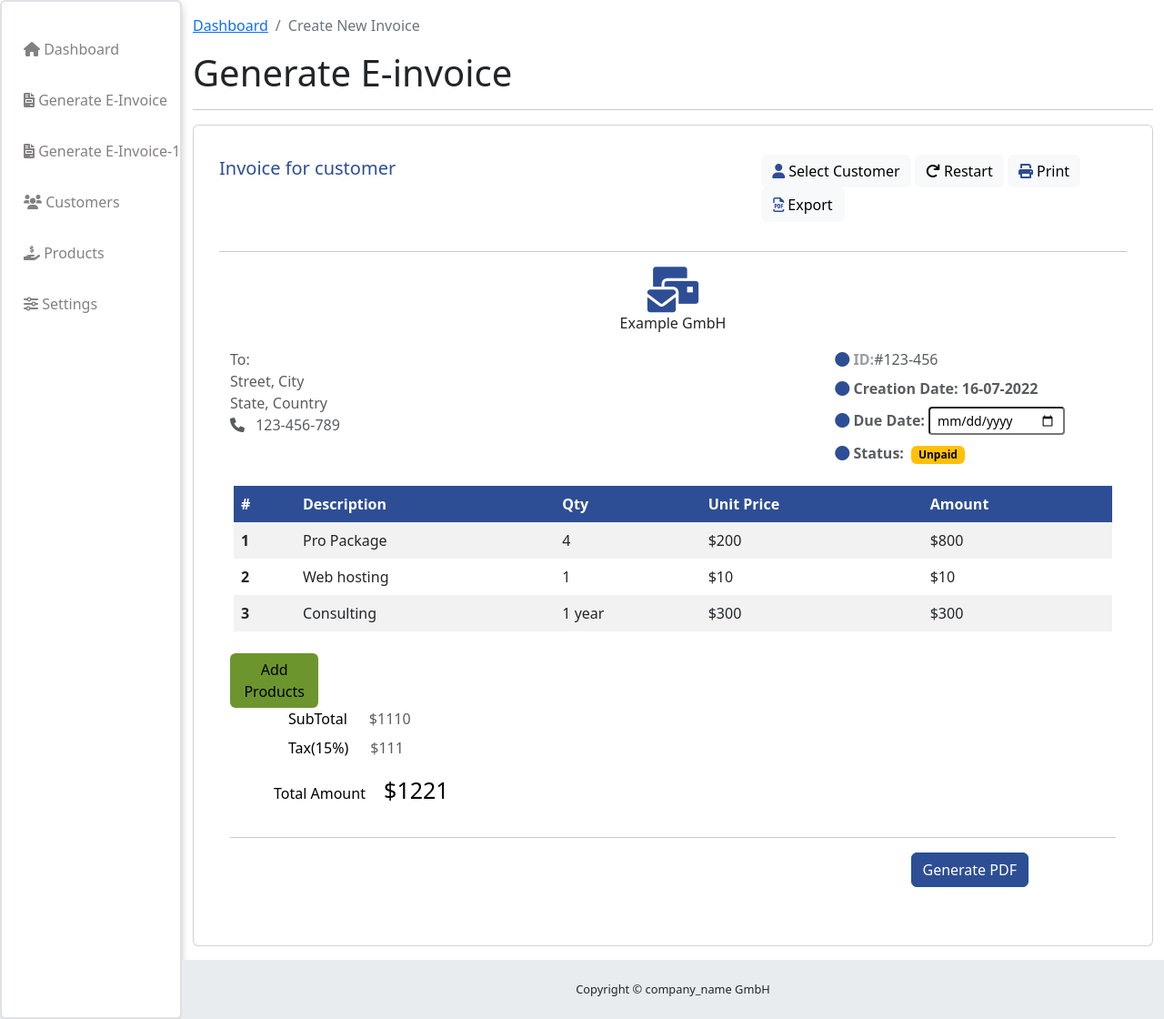
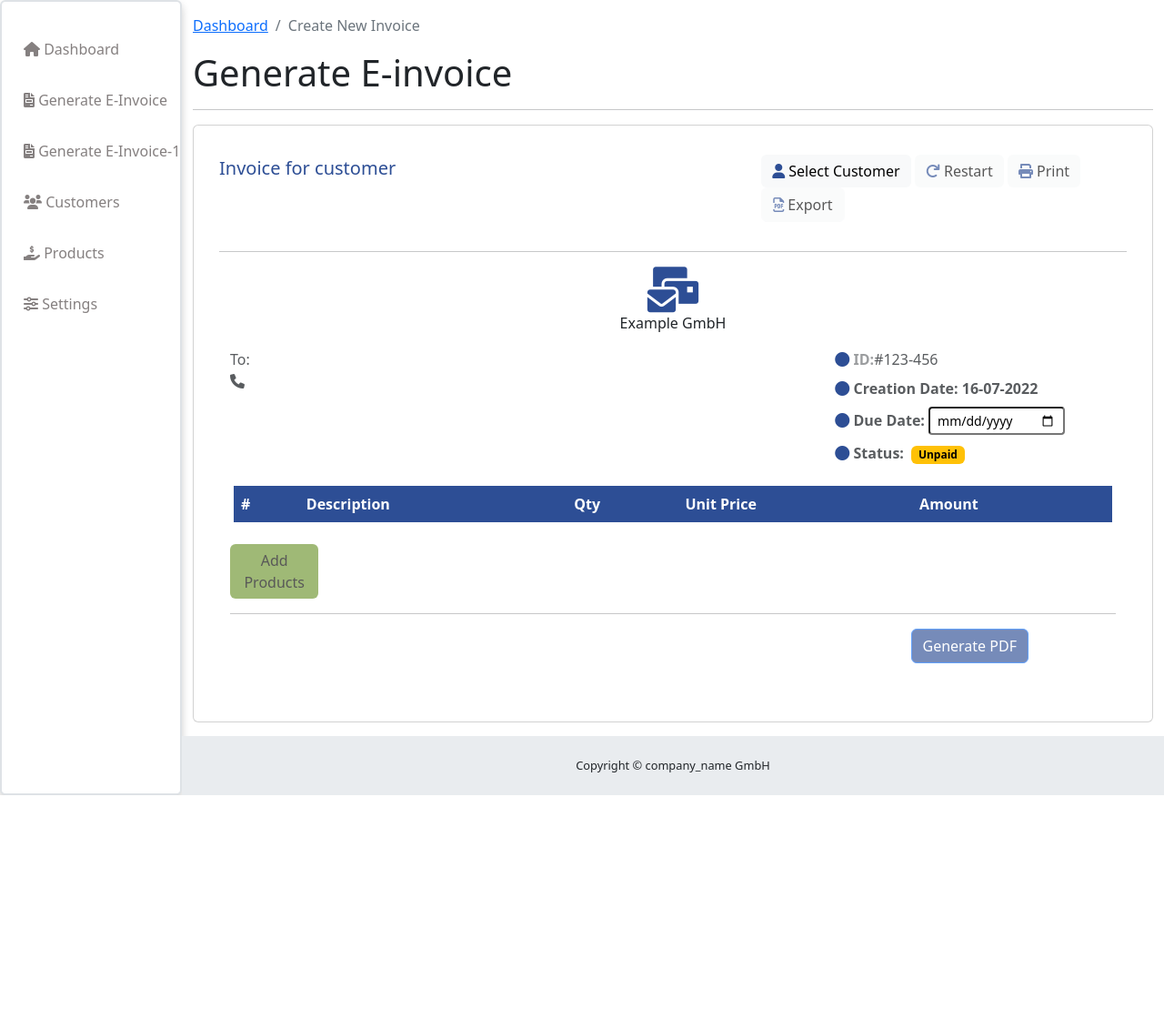
Before and after one commit to NikhilRaikar17/e-invoice, a Flask app: page /generate_invoice_1 in a window 1280 px wide. Shown: the part 60-1180 px from the top of the page at 91% size. After the commit the page ends 934 px from the top, so only its background shows below. Run offline with Flask 2, Linux system fonts and the light colour scheme; a user stored in the database is signed in; data that the repository does not hold is empty; some libraries are stand-ins or nearby versions.

Commit message:
css updates

```diff
--- a/e_invoice/templates/invoice_example.html
+++ b/e_invoice/templates/invoice_example.html
@@ -17,7 +17,7 @@
                     </div>
                     <div class="col-xl-5 float-end">
 
-                        <a  class="btn btn-light text-capitalize border-0"
+                        <button  class="btn btn-light text-capitalize border-0"
                             data-toggle="modal"
                             data-title="Add"
                             data-target="#select-customer"
@@ -25,33 +25,37 @@
                             >
                             <i class="fa-solid fa-user" style="color: #2d4e95;"></i>
                             Select Customer
-                        </a>
+                        </button>
 
-                        <a  class="btn btn-light text-capitalize border-0"
+                        <button  class="btn btn-light text-capitalize border-0"
                             id="clear_customer_data"
                             name="clear_customer_data"
                             onclick="clear_customer_details()"
                             data-mdb-ripple-color="dark"
-                            >
-                            <i class="fa-solid fa-arrow-rotate-right"></i>
+                            disabled>
+                            <i class="fa-solid fa-arrow-rotate-right" style="color: #2d4e95;"></i>
                             Restart
-                        </a>
+                        </button>
 
-                        <a  class="btn btn-light text-capitalize border-0"
-                            data-mdb-ripple-color="dark">
+                        <button  class="btn btn-light text-capitalize border-0"
+                                data-mdb-ripple-color="dark"
+                                id="print"
+                                disabled>
                             <i  class="fas fa-print"
                                 style="color: #2d4e95;">
                             </i>
                             Print
-                        </a>
+                        </button>
 
-                        <a  class="btn btn-light text-capitalize"
-                            data-mdb-ripple-color="dark">
+                        <button class="btn btn-light text-capitalize"
+                                data-mdb-ripple-color="dark"
+                                id="export_file"
+                                disabled>
                             <i  class="far fa-file-pdf"
                                 style="color: #2d4e95;">
                             </i>
                             Export
-                        </a>
+                        </button>
                     </div>
 
                 </div>
@@ -71,9 +75,9 @@
                         <div class="col-xl-8">
                             <ul class="list-unstyled" id="sender_information">
                                 <li class="text-muted" id="customers-name">To: <span style="color:#2d4e95 ;"></span></li>
-                                <li class="text-muted" id="address">Street, City</li>
-                                <li class="text-muted" id="email">State, Country</li>
-                                <li class="text-muted" id="phone_number"><i class="fas fa-phone"> &nbsp;</i> 123-456-789</li>
+                                <li class="text-muted" id="address"></li>
+                                <li class="text-muted" id="email"></li>
+                                <li class="text-muted" id="phone_number"><i class="fas fa-phone"> &nbsp;</i></li>
                             </ul>
                         </div>
                         <div class="col-xl-4">
@@ -111,27 +115,7 @@
                             </thead>
 
                             <tbody id="products-table-body">
-                                <tr>
-                                    <th scope="row">1</th>
-                                    <td>Pro Package</td>
-                                    <td>4</td>
-                                    <td>$200</td>
-                                    <td>$800</td>
-                                </tr>
-                                <tr>
-                                    <th scope="row">2</th>
-                                    <td>Web hosting</td>
-                                    <td>1</td>
-                                    <td>$10</td>
-                                    <td>$10</td>
-                                </tr>
-                                <tr>
-                                    <th scope="row">3</th>
-                                    <td>Consulting</td>
-                                    <td>1 year</td>
-                                    <td>$300</td>
-                                    <td>$300</td>
-                                </tr>
+
                             </tbody>
                         </table>
                     </div>
@@ -145,6 +129,7 @@
                                 data-title="Add"
                                 data-target="#add_products_invoice"
                                 style="width: 10%;background-color:#6d952d;"
+                                disabled
                             >
                             Add Products
                             </button>
@@ -154,10 +139,19 @@
                     <div class="row">
                         <div class="col-xl-8">
                         </div>
-                        <div class="col-xl-3 mx-5">
+                        <div class="col-xl-3 mx-5" id="total_amount" style="display:none;">
                             <ul class="list-unstyled">
-                                <li class="text-muted ms-3" id="sub_total"><span class="text-black me-4">SubTotal</span>$1110</li>
-                                <li class="text-muted ms-3 mt-2" id="tax"><span class="text-black me-4">Tax(15%)</span>$111</li>
+
+                                <li class="text-muted ms-3" id="sub_total">
+                                    <span class="text-black me-4">SubTotal</span>
+                                    $1110
+                                </li>
+
+                                <li class="text-muted ms-3 mt-2" id="tax">
+                                    <span class="text-black me-4">Tax(15%)</span>
+                                    $111
+                                </li>
+
                             </ul>
                             <p class="text-black float-start">
                                 <span class="text-black me-3"> Total Amount</span>
@@ -175,7 +169,7 @@
                             <button type="button"
                                     class="btn btn-primary text-capitalize"
                                     style="background-color:#2d4e95 ;"
-                                    >
+                                    disabled>
                                     Generate PDF
                             </button>
                         </div>
@@ -263,9 +257,14 @@
         var table_header = document.getElementById("products_table_header");
         var table_body = document.getElementById("products-table-body");
         var sender_information = document.getElementById("sender_information");
+        var total_amount = document.getElementById("total_amount");
+        var sub_total = document.getElementById("sub_total");
+        var clear_customer_data = document.getElementById("clear_customer_data");
+        var print = document.getElementById("print");
+        var export_file = document.getElementById("export_file");
 
         function fill_invoice_form(){
-        // Fills the invoice form with customers data
+            // Fills the invoice form with customers data
             var selected_value = select_customers.options[select_customers.selectedIndex].value;
                 if (selected_value != '-1'){
                     $.ajax({
@@ -279,14 +278,57 @@
                                 cust_name.childNodes[1].textContent = result["name"]
                                 address.textContent = result["address"]
                                 email.textContent = result["email"]
-                                phone_number.childNodes[1].textContent = result["phone_number"]
+                                var phone_icon = result["phone_number"]
+                                phone_number.textContent = phone_icon
                                 add_products.disabled = !add_products.disabled;
+                                clear_customer_data.disabled = !clear_customer_data.disabled;
+                                print.disabled = !print.disabled;
+                                export_file.disabled = !export_file.disabled;
                             } else{
                                 add_products.disabled = true;
+                                clear_customer_data.disabled = true;
+                                print.disabled = true;
+                                export_file.disabled = true;
                             }
                         }
                     });
                 }
+            }
+
+        function update_table_with_products(){
+            // Update the table with products
+            var selected = [];
+            for (var option of select_products.options) {
+                if (option.selected) {
+                    selected.push([option.text,1,option.getAttribute("product_price"),option.getAttribute("product_price")]);
+                }
+            }
+
+            table_body.innerHTML = "";
+
+            var total = 0
+            for (j = 0; j < selected.length; j++) {
+
+                var tbodyTr = document.createElement('tr');
+                var tbodyTh = document.createElement('th');
+                tbodyTh.scope="row"
+                tbodyTh.textContent = j + 1
+                tbodyTr.appendChild(tbodyTh);
+
+                total = total + parseInt(selected[j][2])
+                for (k = 0; k < selected[j].length; k++) {
+                    var tbodyTd = document.createElement('td');
+                    tbodyTd.innerHTML = selected[j][k];
+                    tbodyTr.appendChild(tbodyTd);
+                }
+                table_body.appendChild(tbodyTr);
+            }
+
+            table.appendChild(table_body);
+            total_amount.style.display = 'block';
+            total_amount.childNodes[1].childNodes[1].childNodes[2].textContent = "$" + total;
+            var amount = total + 111
+            total_amount.childNodes[3].childNodes[3].textContent = "$" + amount;
         }
 
     </script>
```
